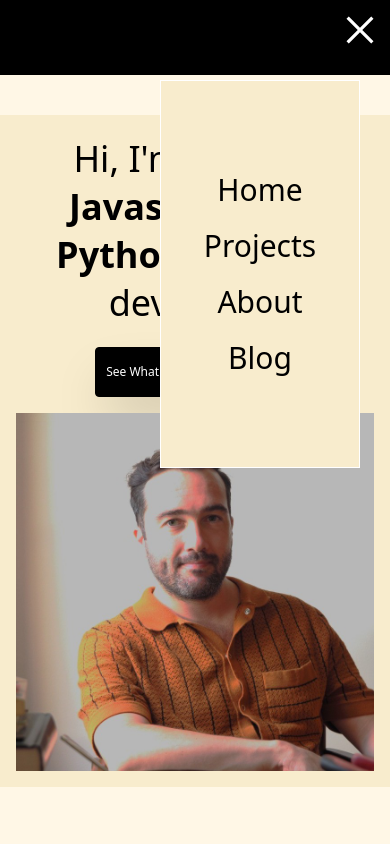
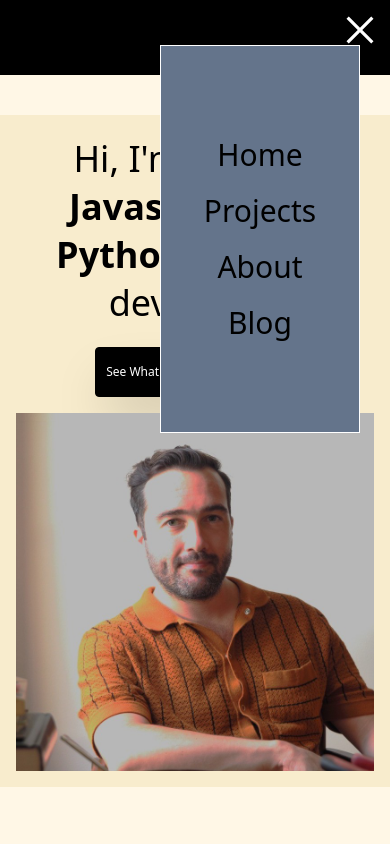
Before and after one commit to tascapeter514/next-portfolio-website, a Next.js app: page / in a window 390 px wide. Both pictures are taken after a click on the button 362 px from the left and 27 px from the top of the page. Shown: the top 844 px of the page. Built offline with nearby package versions, Linux system fonts and the light colour scheme.

Commit message:
feat: mobileNav exit animation

```diff
--- a/src/app/about/page.tsx
+++ b/src/app/about/page.tsx
@@ -30,7 +30,7 @@ const About = () => {
                     {/* Card Container */}
                     <ul className='grid grid-cols-1 sm:grid-cols-2 xl:grid-cols-3 w-full md:max-w-3xl gap-4'>
                         {cards.map((card: Card) => (
-                            <li key={card.label} className='bg-[var(--card)] flip'>
+                            <li key={card.label} className='bg-[var(--card)] flipIn'>
                                 <div className='p-4 rounded-lg  sm:max-w-[250px] md:max-w-[280px]'>
                                     <div className='flex items-center justify-left gap-2 mb-3'>
                                         <card.Icon className='w-7 h-7 text-[var(--chart-5)]' />
@@ -47,7 +47,7 @@ const About = () => {
                 </article>
                 {/* Image Container */}
                 <article className='w-full h-fit max-w-[500px] border-1 border-black-300 max-md:mx-auto'>
-                    <div className='relative overflow-hidden aspect-square flip'>
+                    <div className='relative overflow-hidden aspect-square flipIn'>
                         <Image src='/images/pt-portfolio-profile.jpeg' fill alt='about-me-pic' />
                     </div>
                 </article>
--- a/src/app/globals.css
+++ b/src/app/globals.css
@@ -214,11 +214,11 @@ html, body {
 
 
 
-.flip {
-  animation: anim-flip 0.5s ease-in;
+.flipIn {
+  animation: anim-flipIn 0.5s ease-in;
 }
 
-@keyframes anim-flip {
+@keyframes anim-flipIn {
   0% {
     transform: rotateY(90deg)
   }
@@ -236,6 +236,21 @@ html, body {
   }
 }
 
+.flipOut {
+  animation: anim-flipOut 0.5s ease-out forwards
+}
+
+@keyframes anim-flipOut {
+  0% {
+    transform: rotateY(0deg);
+    opacity: 1;
+  }
+  100% {
+    transform: rotateY(90deg);
+    opacity: 0;
+  }
+}
+
 .animate-spin-once {
   animation: spin-once .25s linear forwards;
 }
--- a/src/components/CloseMobileNav.tsx
+++ b/src/components/CloseMobileNav.tsx
@@ -18,7 +18,12 @@ const CloseMobileNav = ({mobileNav, navDispatch, children}: Props) => {
             className={`${mobileNav.open ? 'max-md:absolute max-md:top-[10px] max-md:right-[10px] cursor-pointer w-[40px] bg-transparent z-99999 ' : 'hidden'}`}
             aria-controls='dashboard-navbar'
             aria-expanded={mobileNav.open}
-            onClick={() => { navDispatch({type: 'CLOSED_MOBILE_NAV', payload: true})}}
+            onClick={() => {
+                navDispatch({type: 'CLOSING_MOBILE_NAV', payload: true})
+                setTimeout(() => {navDispatch({type: 'CLOSED_MOBILE_NAV', payload: false})}, 500)
+
+            }
+               }
         >
             {children}
 
--- a/src/components/Navigation.tsx
+++ b/src/components/Navigation.tsx
@@ -34,7 +34,7 @@ const Navigation = () => {
           </NavigationMenuList>
             <OpenMobileNav mobileNav={mobileNav} navDispatch={dispatchNav}><HamburgerIcon/></OpenMobileNav>
             <CloseMobileNav mobileNav={mobileNav} navDispatch={dispatchNav}><CloseHamburgerIcon /></CloseMobileNav>
-            <aside className={`flip ${mobileNav.open ? 'absolute right-[30px] top-[80px] w-full max-w-[200px] z-9999 h-fit bg-[var(--card)] p-[3em] gap-1 border-1 border-black-300 text-3xl' : 'hidden'}`}>
+            <aside className={` ${mobileNav.open && !mobileNav.isExiting ? 'flipIn absolute right-[30px] top-[45px] w-full max-w-[200px] z-9999 h-fit bg-[var(--muted-foreground)] p-[3em] gap-1 border-1 border-black-300 text-3xl' : `${mobileNav.isExiting && mobileNav.open ? 'flipOut absolute right-[30px] top-[45px] w-full max-w-[200px] z-9999 h-fit bg-[var(--muted-foreground)] p-[3em] gap-1 border-1 border-black-300 text-3xl' : 'hidden'}`}`}>
                 <ul className='p-[5%] flex flex-col gap-[1.25rem] items-center' onClick={() => mobileNav.open = false}>
                     <li className='text-bold text-black'><Link href='/'>Home</Link></li>
                     <li className='text-bold text-black'><Link href='/projects'>Projects</Link></li>
```
